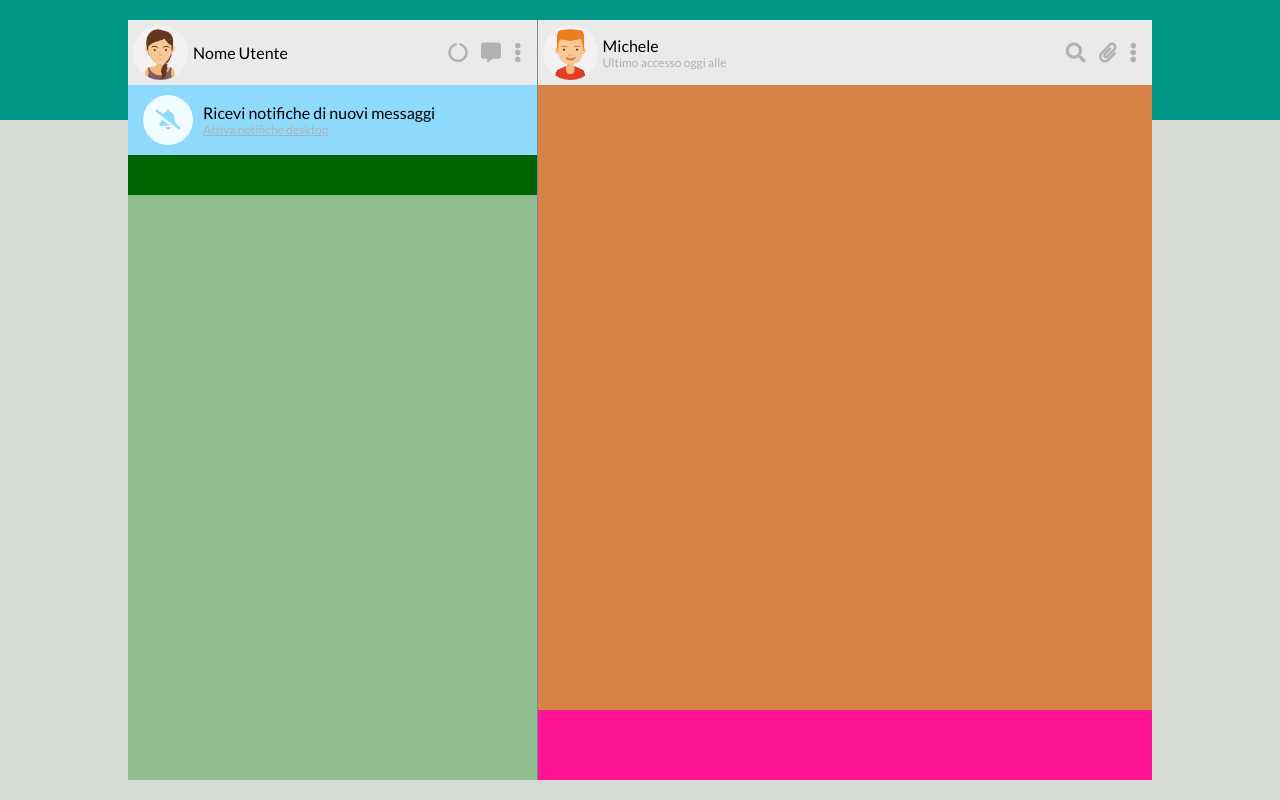
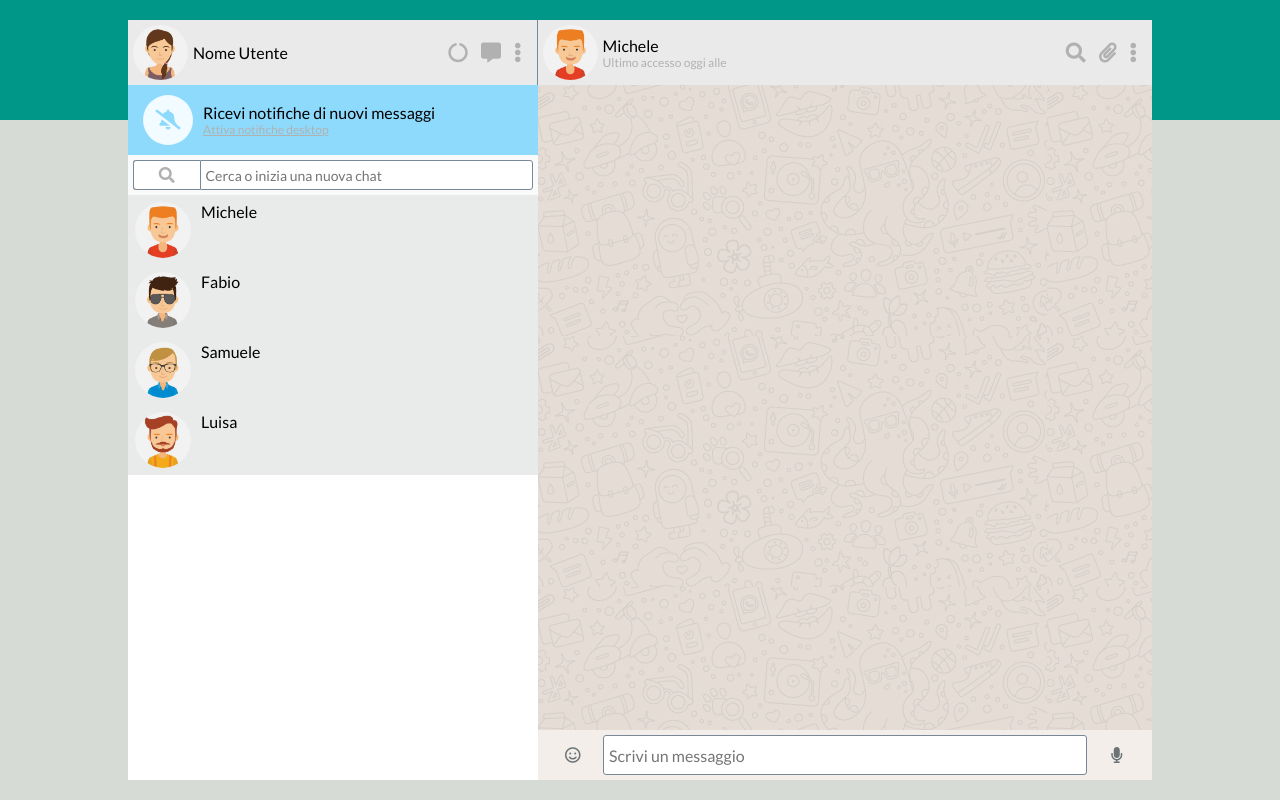
Before and after one commit to Andrei-Gabriel/js-html-css-boolzap, a plain HTML site: page index.html in a window 1280 px wide. Drawn offline with nearby package versions, Linux system fonts and the light colour scheme.

Commit message:
Fine stile pagine e aggiunto v-for per i contatti

```diff
--- a/css/style.css
+++ b/css/style.css
@@ -26,7 +26,6 @@ body{
     .aside{
         width: 40%;
         height: 100%;
-        border-right: 1px solid lightslategray;
     }
         .aside > div:not(.contatti),
         .main > div:not(.chat),
@@ -41,6 +40,7 @@ body{
             width: 100%;
             background-color: #eaeaea;
             padding: 5px;
+            border-right: 1px solid lightslategray;
         }
             .user-info, .user-info > img,
             .contatto-info, .contatto-info > img{
@@ -88,20 +88,57 @@ body{
         .search-bar{
             height: 40px;
             width: 100%;
-            background-color: darkgreen;
+            padding: 5px;
+            background-color: #fafafa;
         }
+            .search-bar > i{
+                display: flex;
+                align-items: center;
+                justify-content: center;
+                width: 20%;
+                height: 100%;
+                color: #b1b1b1;
+                background-color: #fff;
+                border: 1px solid lightslategray;
+                border-right: none;
+                border-radius: 3px 0px 0px 3px;
+                cursor: pointer;
+            }
+            .search-bar > input{
+                width: 100%;
+                height: 100%;
+                border: none;
+                border: 1px solid lightslategray;
+                border-radius: 0px 3px 3px 0px;
+                padding-left: 5px;
+                font-size: 14px;
+            }
         .contatti{
             height: calc(100% - 65px - 70px - 40px);
+            /* max-height: calc(100% - 65px - 70px - 40px); */
+            overflow-y: scroll;
             width: 100%;
-            background-color: darkseagreen;
+            background-color: #fff;
         }
+            .contatto{
+                display: flex;
+                align-items: flex-start;
+                height: 70px;
+                width: 100%;
+                padding: 7px;
+                background-color: #e9ebeb;
+            }
+                .contatto > img{
+                    height: 100%;
+                    margin-right: 10px;
+                    border-radius: 50%;
+                }
 
     .main{
         width: 60%;
         height: 100%;
-        background-color: rgb(214, 131, 71);
     }
-        .contatto{
+        .contatto-selezionato{
             justify-content: space-between;
             height: 65px;
             width: 100%;
@@ -118,10 +155,32 @@ body{
                     color: #b1b1b1;
                 }
         .messaggio{
-            height: 70px;
+            height: 50px;
             width: 100%;
-            background-color: deeppink;
+            padding: 5px;
+            display: flex;
+            align-items: center;
+            background-color: #f3eeea;
         }
-        .chat{
-            height: calc(100% - 70px - 65px)
+            .messaggio > input{
+                width: 80%;
+                height: 100%;
+                border: none;
+                border: 1px solid lightslategray;
+                border-radius: 3px;
+                padding-left: 5px;
+            }
+            .messaggio > i{
+                width: 10%;
+                height: 100%;
+                display: flex;
+                align-items: center;
+                justify-content: center;
+                color: #6b7376;
+            }
+        .screen-chat{
+            height: calc(100% - 50px - 65px);
+            width: 100%;
+            overflow-y: scroll;
+            background-image: url("../img/mine.jpg");
         }
--- a/index.html
+++ b/index.html
@@ -51,16 +51,21 @@
 
             <!-- Inizio search-bar -->
             <div class="search-bar">
-
+                <i class="fas fa-search"></i>
+                <input type="text" placeholder="Cerca o inizia una nuova chat">
             </div>
 
             <!-- Inizio contatti -->
             <div class="contatti">
-
+                <div class="contatto"
+                     v-for="(elem, index) in contacts">
+                    <img :src="`img/avatar${contacts[index].avatar}.jpg`">
+                    <span>{{contacts[index].name}}</span>
+                </div>
             </div>
         </div>
         <div class="main">
-            <div class="contatto">
+            <div class="contatto-selezionato">
                 <div class="contatto-info">
                     <img src="img/avatar_1.jpg">
                     <div class="c-info-text">
@@ -74,11 +79,13 @@
                     <i class="fas fa-ellipsis-v"></i>
                 </div>
             </div>
-            <div class="chat">
+            <div class="screen-chat">
 
             </div>
             <div class="messaggio">
-
+                <i class="far fa-smile"></i>
+                <input type="text" placeholder="Scrivi un messaggio">
+                <i class="fas fa-microphone"></i>
             </div>
         </div>
     </div>
--- a/js/contacts.js
+++ b/js/contacts.js
@@ -1,9 +1,13 @@
+const app = new Vue({
+    el: "#root",
+    data: {
         contacts: [
             {
                 name: 'Michele',
                 avatar: '_1',
                 visible: true,
-        messages: [{
+                messages: [
+                    {
                         date: '10/01/2020 15:30:55',
                         message: 'Hai portato a spasso il cane?',
                         status: 'sent'
@@ -17,14 +21,15 @@ contacts: [
                         date: '10/01/2020 16:15:22',
                         message: 'Tutto fatto!',
                         status: 'received'
-        }
+                    },
                 ],
             },
             {
                 name: 'Fabio',
                 avatar: '_2',
                 visible: true,
-        messages: [{
+                messages: [
+                    {
                         date: '20/03/2020 16:30:00',
                         message: 'Ciao come stai?',
                         status: 'sent'
@@ -38,14 +43,15 @@ contacts: [
                         date: '20/03/2020 16:35:00',
                         message: 'Mi piacerebbe ma devo andare a fare la spesa.',
                         status: 'received'
-        }
+                    },
                 ],
             },
             {
                 name: 'Samuele',
                 avatar: '_3',
                 visible: true,
-        messages: [{
+                messages: [
+                    {
                         date: '28/03/2020 10:10:40',
                         message: 'La Marianna va in campagna',
                         status: 'received'
@@ -59,14 +65,15 @@ contacts: [
                         date: '28/03/2020 16:15:22',
                         message: 'Ah scusa!',
                         status: 'received'
-        }
+                    },
                 ],
             },
             {
                 name: 'Luisa',
                 avatar: '_4',
                 visible: true,
-        messages: [{
+                messages: [
+                    {
                         date: '10/01/2020 15:30:55',
                         message: 'Lo sai che ha aperto una nuova pizzeria?',
                         status: 'sent'
@@ -75,7 +82,9 @@ contacts: [
                         date: '10/01/2020 15:50:00',
                         message: 'Si, ma preferirei andare al cinema',
                         status: 'received'
-        }
+                    },
                 ],
             },
-];
+        ],
+    },
+});
```
Lines whose indentation alone changed are shown as unchanged.
